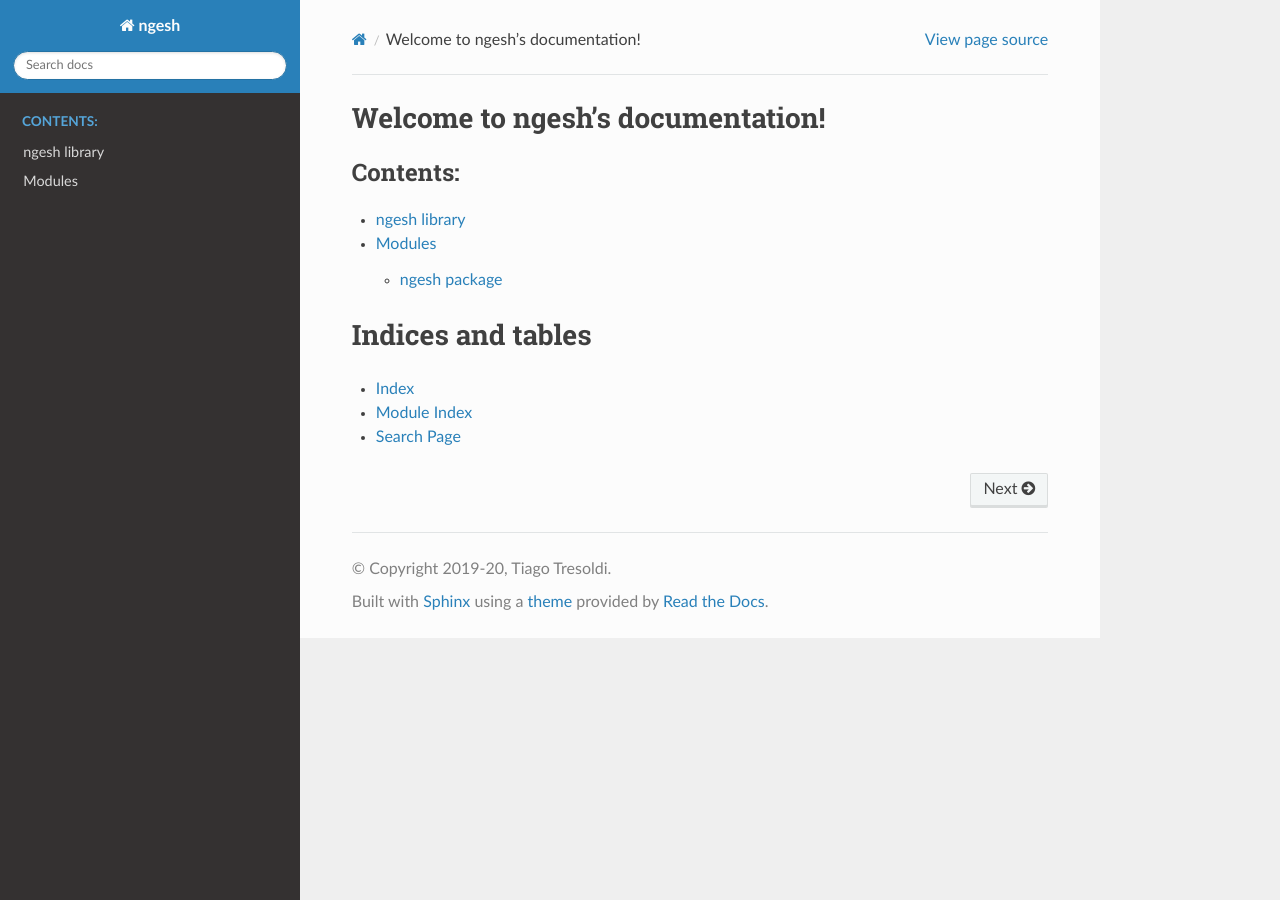
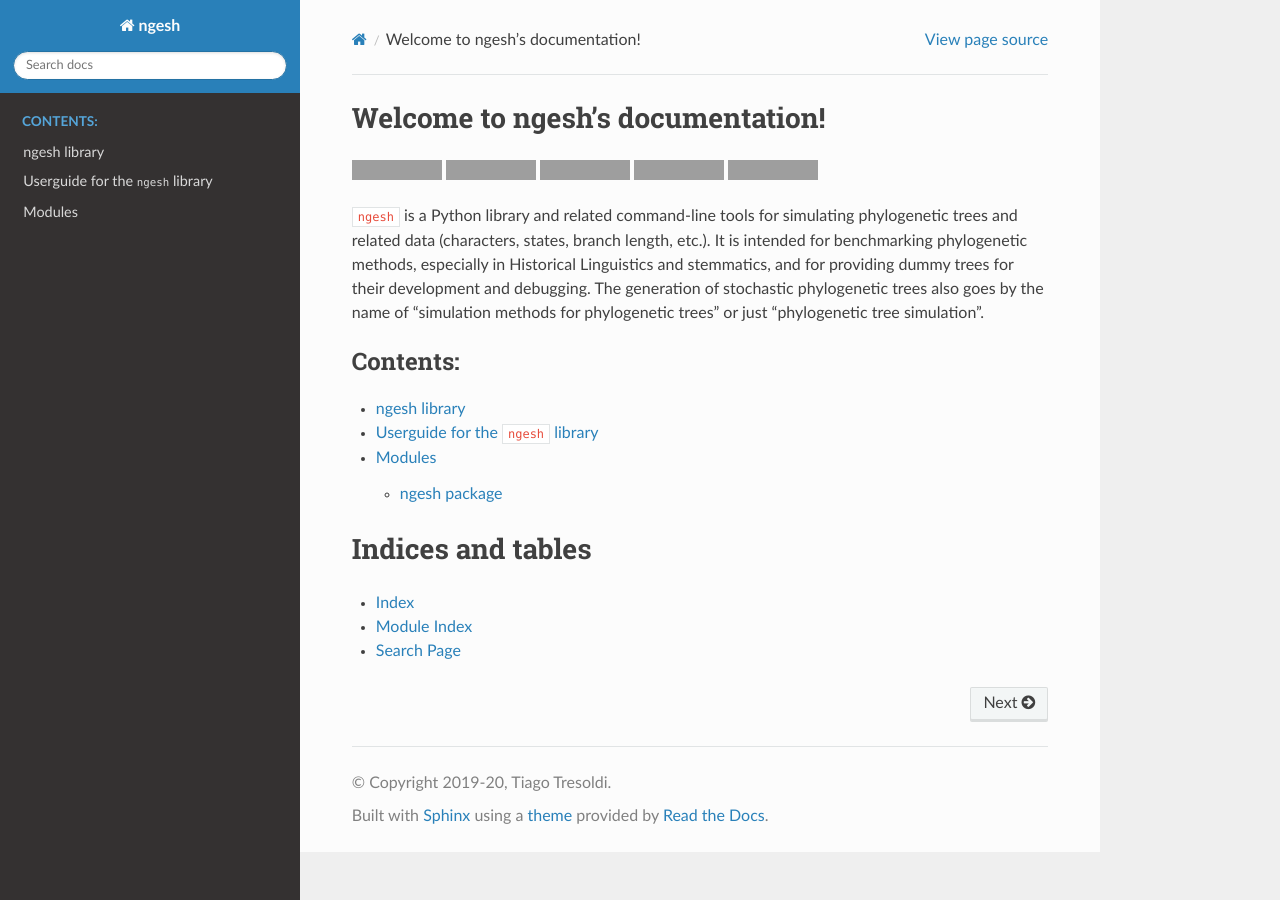
Before and after one commit to tresoldi/ngesh, a Sphinx documentation site: the page built from docs/index.rst, in a window 1280 px wide. Built offline with Sphinx 7.4.7 and the Read the Docs theme 2.0.0, drawn with Linux system fonts in a browser that asks for light colours; grey boxes are pictures that could not be loaded.

```diff
--- a/docs/index.rst
+++ b/docs/index.rst
@@ -6,11 +6,40 @@
 Welcome to ngesh's documentation!
 =================================
 
+.. image:: https://img.shields.io/pypi/v/ngesh.svg
+   :alt: PyPI
+   :target: https://pypi.org/project/ngesh
+
+.. image:: https://travis-ci.org/tresoldi/ngesh.svg?branch=master
+   :alt: Travis
+   :target: https://travis-ci.org/tresoldi/ngesh
+
+.. image:: https://codecov.io/gh/tresoldi/ngesh/branch/master/graph/badge.svg
+   :alt: codecov
+   :target: https://codecov.io/gh/tresoldi/ngesh
+
+.. image:: https://api.codacy.com/project/badge/Grade/16ece2c98e3e4f319cb134bef2ade19c
+   :alt: Codacy
+   :target: https://www.codacy.com/manual/tresoldi/ngesh?utm_source=github.com&amp;utm_medium=referral&amp;utm_content=tresoldi/ngesh&amp;utm_campaign=Badge_Grade
+
+.. image:: https://readthedocs.org/projects/ngesh/badge/?version=latest
+   :alt: Documentation Status
+   :target: https://ngesh.readthedocs.io/en/latest/?badge=latest
+
+``ngesh`` is a Python library and related command-line tools for simulating
+phylogenetic trees and related data (characters, states, branch length, etc.).
+It is intended for benchmarking phylogenetic methods, especially in Historical
+Linguistics and stemmatics, and for providing dummy trees for their development
+and debugging. The generation of stochastic phylogenetic trees also goes by
+the name of "simulation methods for phylogenetic trees" or just
+"phylogenetic tree simulation".
+
 .. toctree::
    :maxdepth: 2
    :caption: Contents:
 
    readme
+   userguide
    Modules <source/modules.rst>
 
 
--- /dev/null
+++ b/docs/userguide.rst
@@ -0,0 +1,6 @@
+Userguide for the ``ngesh`` library
+===================================
+
+Command line
+
+step by step
```
Also changed, not shown: README.md (+1 -1 lines).
